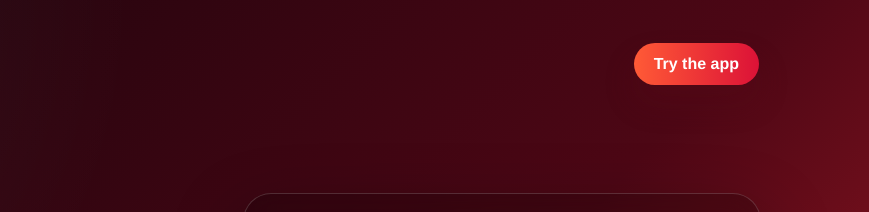
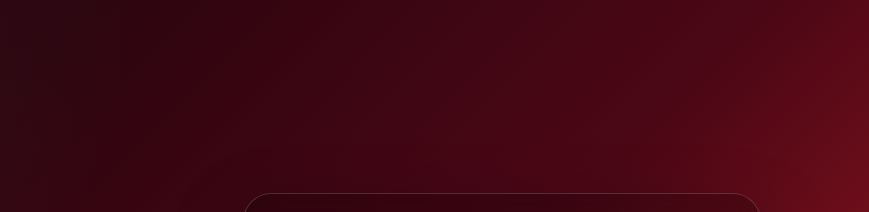
Before and after one commit to EmadAmeri/agmenticweb, a plain HTML site: page earmarks/index.html in a window 1280 px wide. Shown: the top 212 px of the page, 411-1280 px from the left. Drawn offline with Linux system fonts and the light colour scheme.

Commit message:
Remove top-right Earmarks CTA

```diff
--- a/earmarks/index.html
+++ b/earmarks/index.html
@@ -414,7 +414,6 @@
           <span>Podcast highlight engine</span>
         </div>
       </div>
-      <a class="cta-btn" href="https://earmarks.agmentic.com">Try the app</a>
     </header>
 
     <section class="hero">
```
